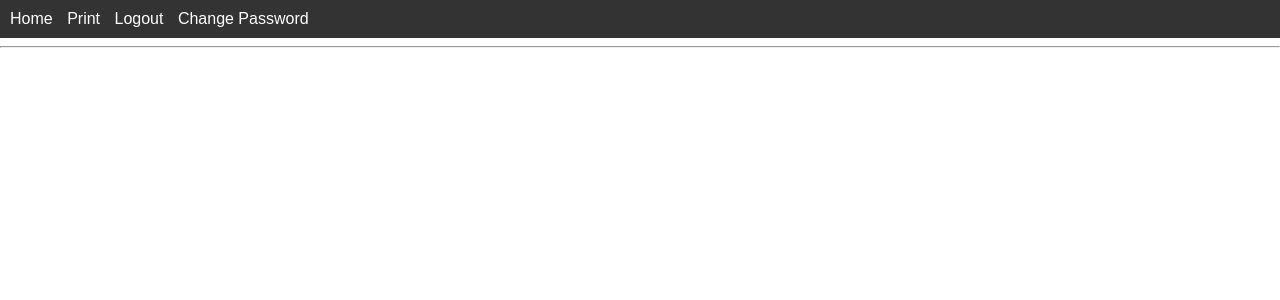
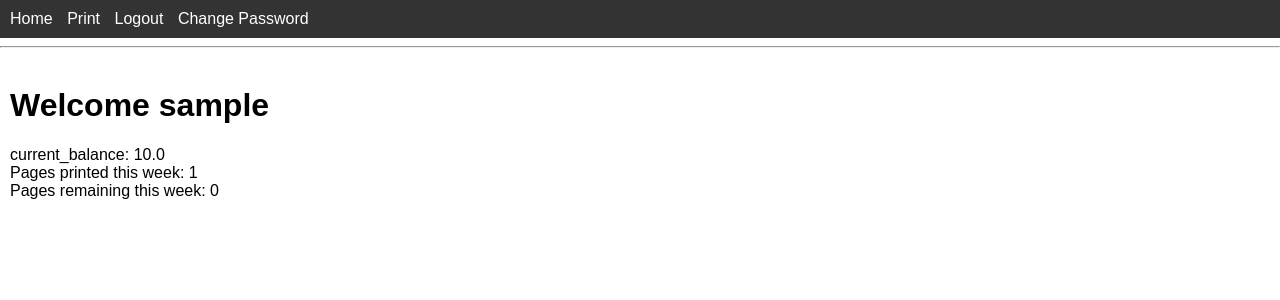
Before and after one commit to akshit-mee/TVK-Printer-AG-with-users, a Flask app: page / in a window 1280 px wide. Shown: the top 300 px of the page. Run offline with Flask 3, Linux system fonts and the light colour scheme; a user stored in the database is signed in; tables that the repository leaves empty hold one stand-in row (values such as "Sample post").

Commit message:
added balance and printed pages to home page

```diff
--- a/app/templates/edit_user.html
+++ b/app/templates/edit_user.html
@@ -1,9 +1,8 @@
 {% extends 'base.html' %}
 
 {% block content %}
-    <h1>User Page</h1>
+    <h1>Change Password</h1>
 
-    <h2>Change Password</h2>
     <form action="" method="post">
         {{ form.hidden_tag() }}
         <p>
--- a/app/templates/index.html
+++ b/app/templates/index.html
@@ -1,5 +1,13 @@
 {% extends "base.html" %}
 
 {% block content %}
+<h1>Welcome {{ current_user.username }}</h1>
+
+<p>
+    current_balance: {{ current_user.balance | round(4) }} <br>
+    Pages printed this week: {{ current_user.weekly_print_number }} <br>
+    Pages remaining this week: {{ current_user.weekly_limit - current_user.weekly_print_number }}
+</p>
+
 
 {% endblock %}
```
